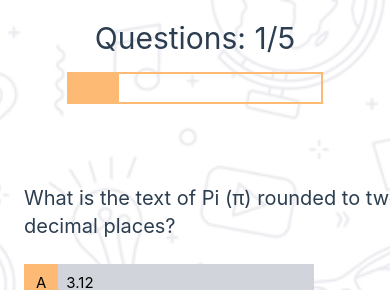
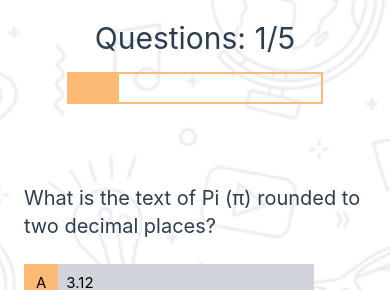
Before and after one commit to mariamtamerr/Quiz-App, a Vue app: page /quiz/1 in a window 390 px wide. Shown: the top 290 px of the page. Built offline with nearby package versions, Linux system fonts and the light colour scheme.

Commit message:
emit number of correct answers

```diff
--- a/src/assets/base.css
+++ b/src/assets/base.css
@@ -59,6 +59,7 @@
 }
 
 body {
+  overflow-x: hidden;
   position: relative;
   min-height: 100vh;
   color: var(--color-text);
--- a/src/components/Header.vue
+++ b/src/components/Header.vue
@@ -5,7 +5,7 @@ const { question } = defineProps(["question"]);
 </script>
 
 <template>
-  <div class="mt-20 mb-6 ">
+  <div class="mt-20 mb-6 max-w-[340px] sm:max-w-full">
     <h5 class="Header mt-10 mb-5 text-xl">
      {{question.question}}
     </h5>
```
